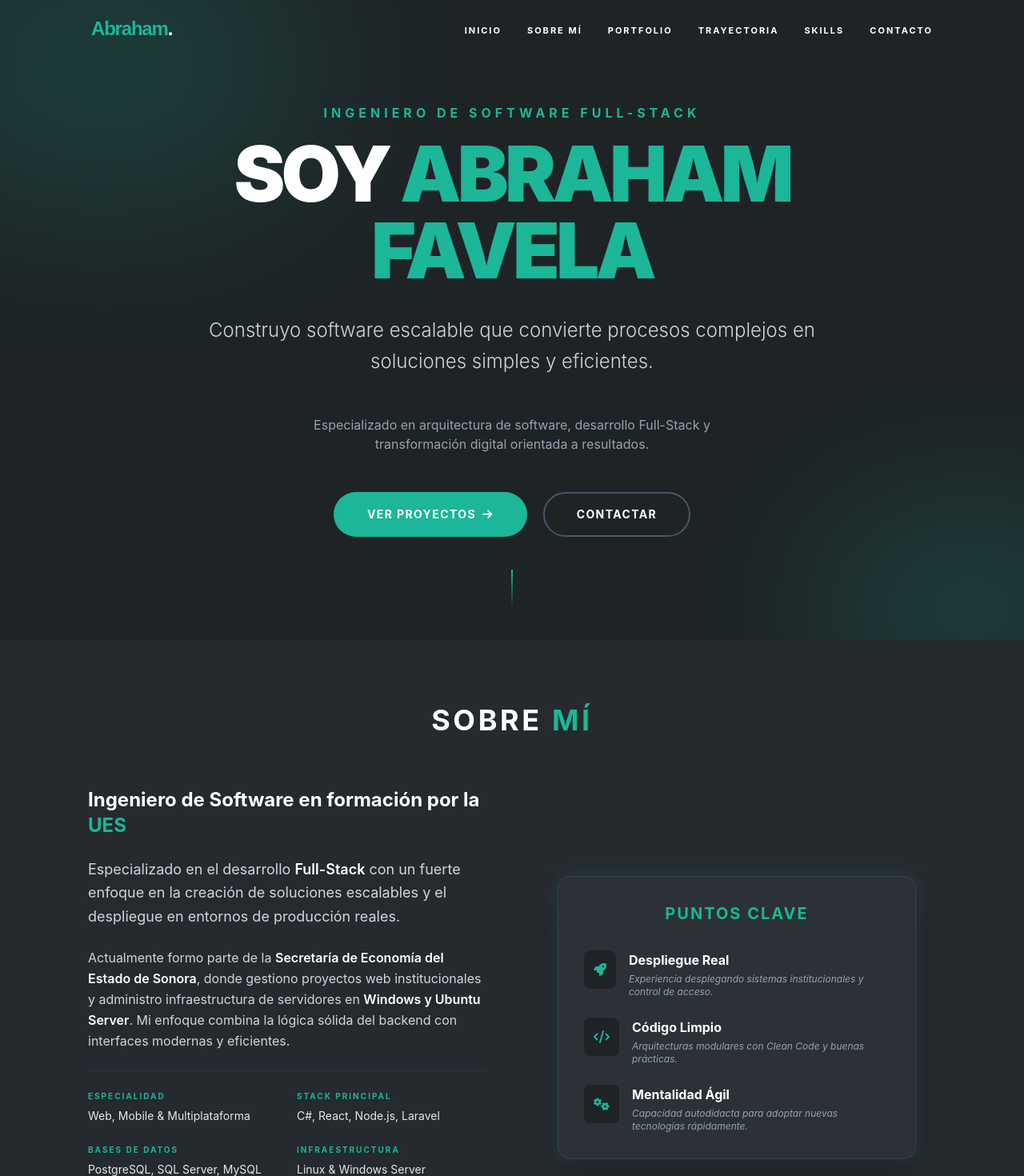
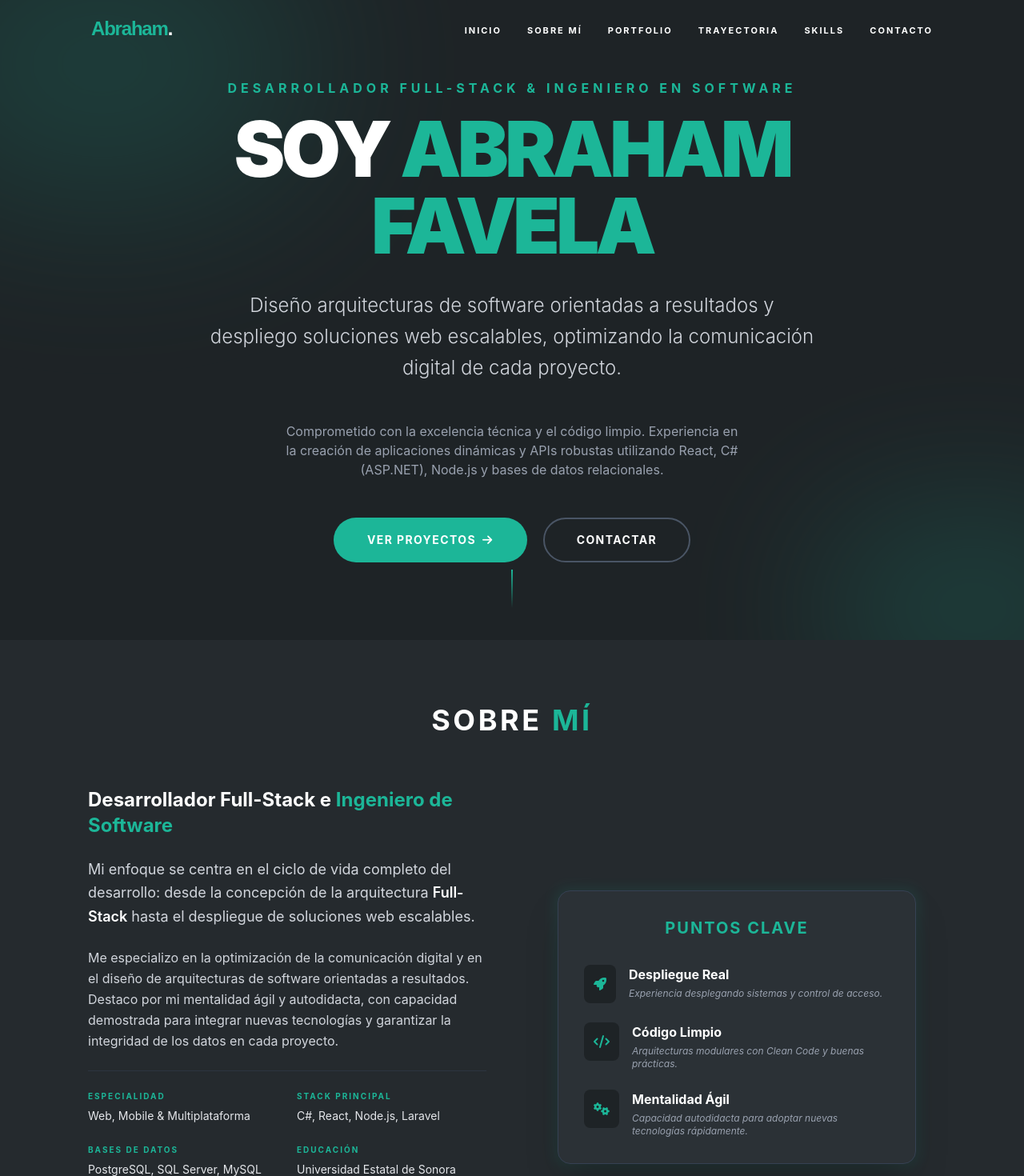
Before and after one commit to BamFavela17/Portafolio-AbrahamFavela, a React (Vite) app: page / in a window 1280 px wide. Shown: the top 1470 px of the page at 80% size. Built offline with nearby package versions, Linux system fonts and the light colour scheme.

Commit message:
ajustes en la info

```diff
--- a/src/components/About.tsx
+++ b/src/components/About.tsx
@@ -25,13 +25,13 @@ const About: React.FC = () => {
             className="space-y-6"
           >
             <h3 className="text-2xl font-bold">
-              Ingeniero de Software en formación por la <span className="text-[#1CB698]">UES</span>
+              Desarrollador Full-Stack e <span className="text-[#1CB698]">Ingeniero de Software</span>
             </h3>
             <p className="text-gray-300 leading-relaxed text-lg">
-              Especializado en el desarrollo <span className="text-white font-semibold">Full-Stack</span> con un fuerte enfoque en la creación de soluciones escalables y el despliegue en entornos de producción reales.
+              Mi enfoque se centra en el ciclo de vida completo del desarrollo: desde la concepción de la arquitectura <span className="text-white font-semibold">Full-Stack</span> hasta el despliegue de soluciones web escalables.
             </p>
             <p className="text-gray-300 leading-relaxed">
-              Actualmente formo parte de la <span className="text-white font-semibold">Secretaría de Economía del Estado de Sonora</span>, donde gestiono proyectos web institucionales y administro infraestructura de servidores en <span className="text-white font-semibold">Windows y Ubuntu Server</span>. Mi enfoque combina la lógica sólida del backend con interfaces modernas y eficientes.
+              Me especializo en la optimización de la comunicación digital y en el diseño de arquitecturas de software orientadas a resultados. Destaco por mi mentalidad ágil y autodidacta, con capacidad demostrada para integrar nuevas tecnologías y garantizar la integridad de los datos en cada proyecto.
             </p>
 
             {/* Datos Rápidos del CV */}
@@ -49,8 +49,8 @@ const About: React.FC = () => {
                 <span className="text-sm text-gray-200">PostgreSQL, SQL Server, MySQL</span>
               </div>
               <div>
-                <span className="block text-[#1CB698] font-bold uppercase text-[10px] tracking-[2px] mb-1">Infraestructura</span>
-                <span className="text-sm text-gray-200">Linux & Windows Server</span>
+                <span className="block text-[#1CB698] font-bold uppercase text-[10px] tracking-[2px] mb-1">Educación</span>
+                <span className="text-sm text-gray-200">Universidad Estatal de Sonora (UES)</span>
               </div>
             </div>
 
@@ -83,7 +83,7 @@ const About: React.FC = () => {
                     <div className="bg-[#1e2326] p-3 rounded-lg"><i className="fa-solid fa-rocket text-[#1CB698]"></i></div>
                     <div>
                       <span className="block font-bold">Despliegue Real</span>
-                      <p className="text-xs text-gray-400 mt-1 italic">Experiencia desplegando sistemas institucionales y control de acceso.</p>
+                      <p className="text-xs text-gray-400 mt-1 italic">Experiencia desplegando sistemas y control de acceso.</p>
                     </div>
                   </li>
                   <li className="flex items-start gap-4">
--- a/src/components/Hero.tsx
+++ b/src/components/Hero.tsx
@@ -20,7 +20,7 @@ const Hero: React.FC = () => {
           transition={{ duration: 0.5 }}
           className="text-[#1CB698] tracking-[5px] uppercase font-bold mb-4 text-sm md:text-base"
         >
-          Ingeniero de Software Full-Stack
+          Desarrollador Full-Stack & Ingeniero en Software
         </motion.p>
 
         <motion.h1
@@ -38,9 +38,8 @@ const Hero: React.FC = () => {
           transition={{ duration: 0.5, delay: 0.4 }}
           className="text-lg md:text-2xl text-gray-300 max-w-3xl mx-auto mb-12 leading-relaxed font-light"
         >
-        Construyo software escalable que convierte procesos complejos en soluciones simples y eficientes.
+          Diseño arquitecturas de software orientadas a resultados y despliego soluciones web escalables, optimizando la comunicación digital de cada proyecto.
         </motion.p>
-
 
         {/* Diferenciador */}
         <motion.p
@@ -49,7 +48,7 @@ const Hero: React.FC = () => {
           transition={{ delay: 0.4 }}
           className="text-gray-400 max-w-xl mx-auto mb-12"
         >
-          Especializado en arquitectura de software, desarrollo Full-Stack y transformación digital orientada a resultados.
+          Comprometido con la excelencia técnica y el código limpio. Experiencia en la creación de aplicaciones dinámicas y APIs robustas utilizando React, C# (ASP.NET), Node.js y bases de datos relacionales.
         </motion.p>
 
         <motion.div
--- a/src/components/Resume.tsx
+++ b/src/components/Resume.tsx
@@ -9,49 +9,47 @@ interface TimelineItem {
   type: "work" | "education" | "course";
 }
 
-
-
 const resumeData: TimelineItem[] = [
   {
-    title: "Desarrollador Full-Stack & Gestión de Proyectos",
-    company: "Secretaría de Economía (Gobierno del Estado de Sonora)",
-    period: "03/2025 - Presente",
-    description: "Desarrollo de plataformas institucionales y administración de infraestructura en Windows y Ubuntu Server. Implementación de servicios SMTP y optimización de flujos de comunicación digital.",
+    title: "Desarrollo de Aplicaciones",
+    company: "Exelsium",
+    period: "11/2025 - Presente",
+    description: "Colaboración en la mejora de diseño y funcionalidad de aplicaciones de alertas escolares. Desarrollo de módulos de gestión de datos mediante el framework Blazor, optimizando la experiencia de usuario y eficiencia operativa.",
     type: "work",
   },
   {
     title: "Lead Developer (Proyecto GymUes)",
     company: "Universidad Estatal de Sonora",
-    period: "02/2026 - 04/2026",
-    description: "Arquitectura y despliegue de un sistema de control de acceso utilizando Node.js, TypeScript y MySQL. Optimización de bases de datos con tipos JSONB para trazabilidad histórica.",
+    period: "02/2026 - 05/2026",
+    description: "Liderazgo en el desarrollo de una plataforma de gestión y control de acceso para el gimnasio universitario, integrando códigos QR y seguimiento automatizado de historial.",
     type: "work",
   },
   {
-    title: "Desarrollador Full-Stack (Proyecto)",
-    company: "Exelsium",
-    period: "2024 - 2025",
-    description: "Optimización de experiencia de usuario mediante el desarrollo de módulos de carga masiva de datos utilizando Blazor y SQL Server.",
+    title: "Desarrollador Web Freelance",
+    company: "Proyectos Independientes",
+    period: "05/2024 - Presente",
+    description: "Diseño e implementación de soluciones web a medida y responsivas para diversos sectores, gestionando el ciclo completo desde requerimientos hasta el mantenimiento post-lanzamiento.",
     type: "work",
   },
   {
-    title: "Desarrollador Freelance",
+    title: "Sistema de Gestión de Inventarios",
     company: "Tostitos El Rey",
-    period: "03/2024 - 06/2024",
-    description: "Diseño y ejecución de un sistema integral de gestión de inventarios basado en ASP.NET y bases de datos relacionales.",
+    period: "2024",
+    description: "Diseño y ejecución de un sistema integral basado en ASP.NET para el control de existencias, optimizando la operatividad de la empresa.",
     type: "work",
   },
   {
     title: "Ingeniería en Software",
     company: "Universidad Estatal de Sonora (UES)",
-    period: "2021 - Presente",
-    description: "Estudiante de último año enfocado en ingeniería de software, arquitectura de sistemas escalables y administración de bases de datos (PostgreSQL/SQL Server).",
+    period: "08/2021 - Presente",
+    description: "Estudiante de último año con enfoque en desarrollo Full-Stack, arquitecturas escalables y gestión avanzada de bases de datos relacionales y NoSQL.",
     type: "education",
   },
   {
-    title: "Especialización en Desarrollo Moderno",
+    title: "Certificación: Desarrollo Web Completo",
     company: "Udemy Certified",
     period: "2023 - 2024",
-    description: "Formación intensiva en React con TypeScript, Node.js y desarrollo móvil multiplataforma con React Native.",
+    description: "Especialización técnica en HTML5, CSS3, JavaScript, AJAX, PHP y MySQL para la creación de aplicaciones dinámicas.",
     type: "education",
   },
 ];
```
